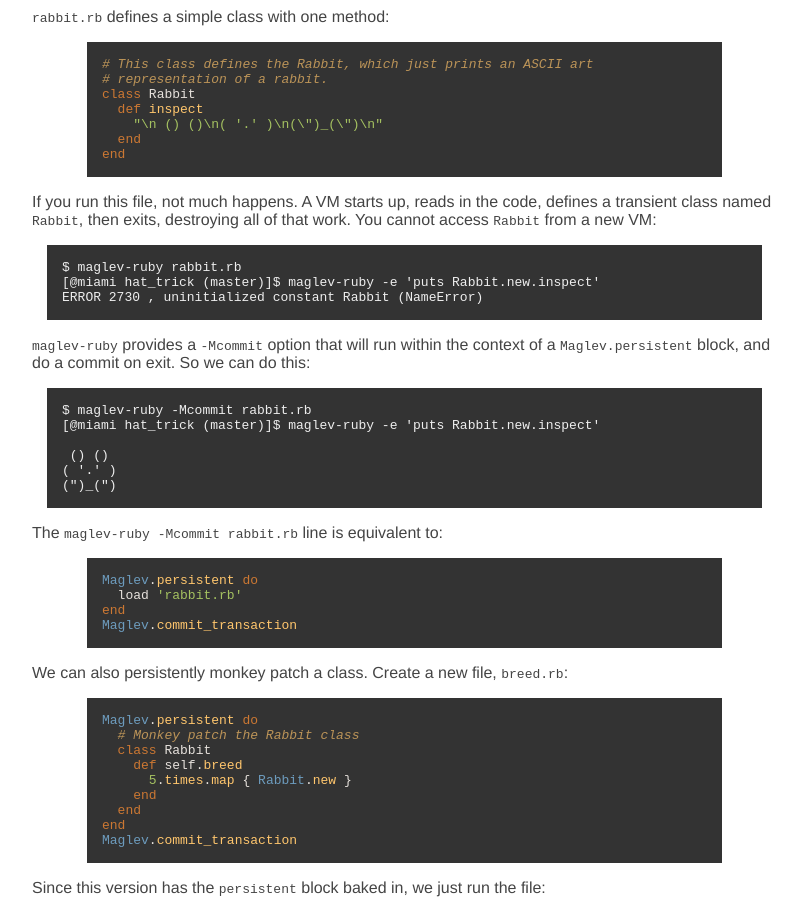
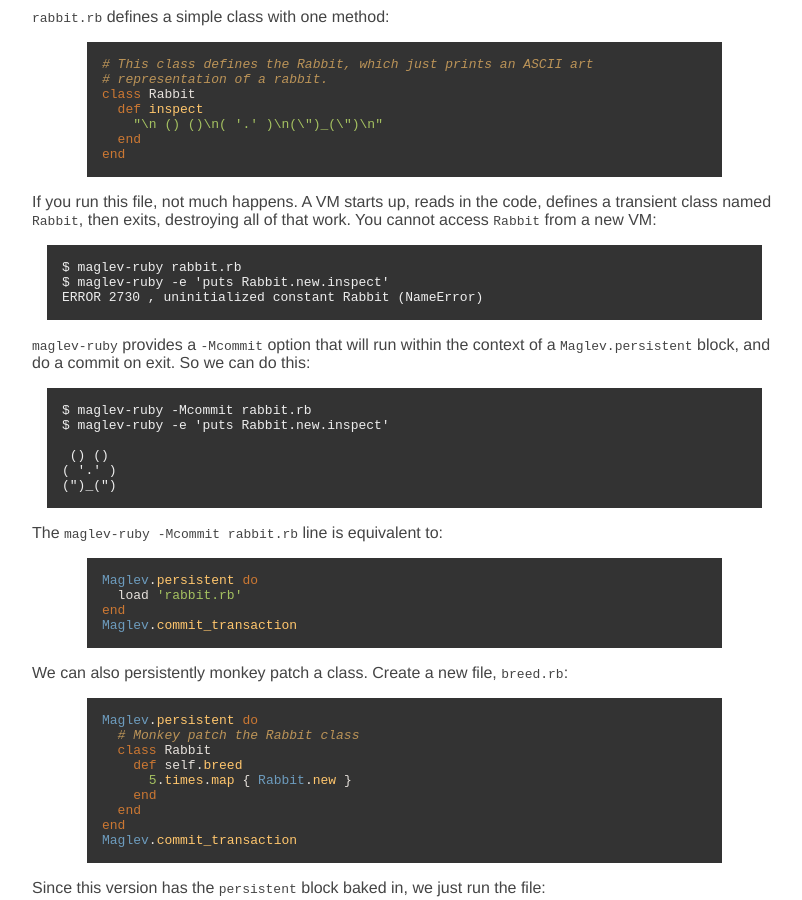
Before and after one commit to MagLev/maglev.github.com, a Jekyll site: the page built from docs/persistent_code.markdown, in a window 1280 px wide and 900 px high, scrolled down 493 px. Shown: the whole window, without its empty margins (178-980 px from the left). Built offline with Jekyll 4.4.1, drawn with Linux system fonts in a browser that asks for light colours.

Commit message:
Fix bad prompt

```diff
--- a/docs/persistent_code.markdown
+++ b/docs/persistent_code.markdown
@@ -36,7 +36,7 @@
 that work.  You cannot access `Rabbit` from a new VM:
 
     $ maglev-ruby rabbit.rb
-    [@miami hat_trick (master)]$ maglev-ruby -e 'puts Rabbit.new.inspect'
+    $ maglev-ruby -e 'puts Rabbit.new.inspect'
     ERROR 2730 , uninitialized constant Rabbit (NameError)
 
 `maglev-ruby` provides a `-Mcommit` option that will run within the context
@@ -44,7 +44,7 @@
 this:
 
     $ maglev-ruby -Mcommit rabbit.rb
-    [@miami hat_trick (master)]$ maglev-ruby -e 'puts Rabbit.new.inspect'
+    $ maglev-ruby -e 'puts Rabbit.new.inspect'
 
      () ()
     ( '.' )
```
